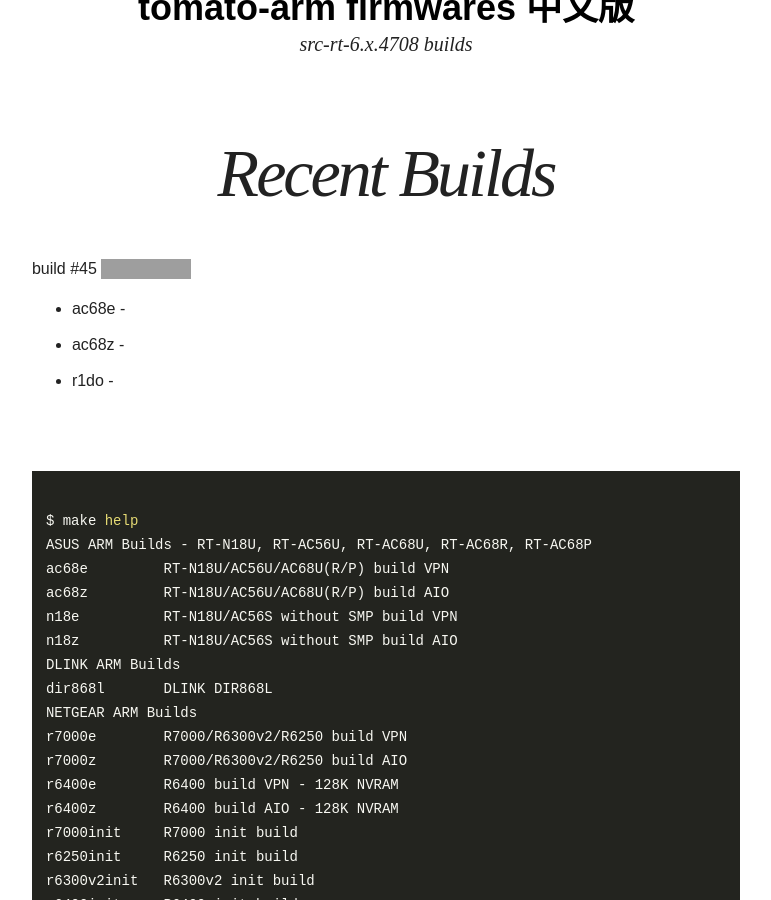
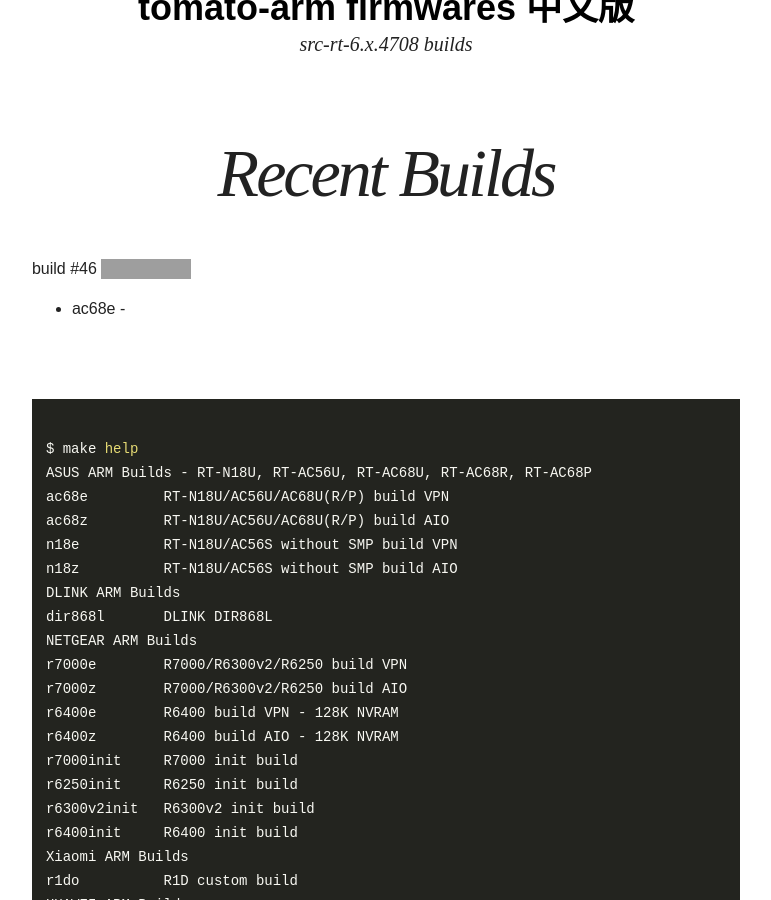
Before and after one commit to oglopss/tomato-arm-ci-jekyll, a Jekyll site: the page built from index.html, in a window 1280 px wide and 900 px high, scrolled down 339 px. Shown: the whole window, without its empty margins (254-1025 px from the left). Built offline with Jekyll 4.4.1, drawn with Linux system fonts in a browser that asks for light colours; nearby versions of some CDN libraries; grey boxes are pictures that could not be loaded.

Commit message:
Travis build 46 ac68e pushed to gh-pages

```diff
--- a/_data/ss.yml
+++ b/_data/ss.yml
@@ -1,5 +1,3 @@
-build: 45
+build: 46
 files:
   - 0001 ac68e
-  - 0002 ac68z
-  - 0005 r1do
```
